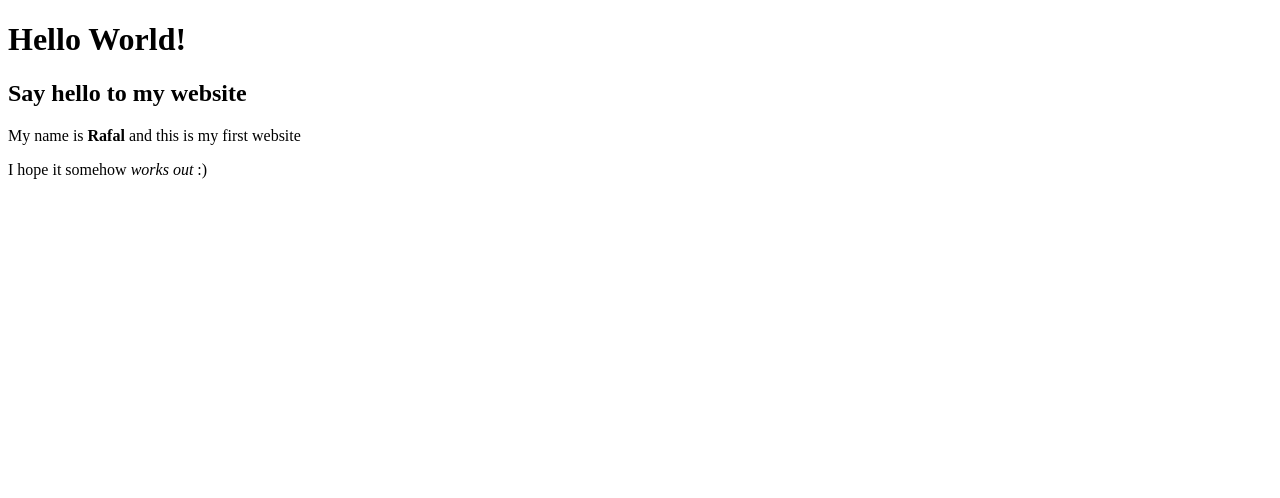
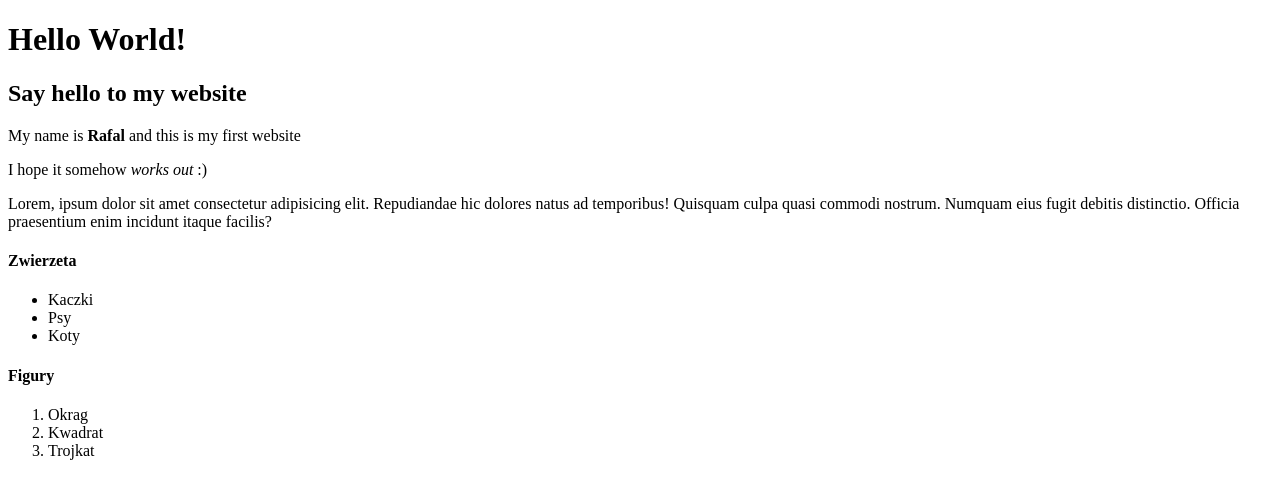
Before and after one commit to MrVaasu/My-first-website, a plain HTML site: page index.html in a window 1280 px wide. Drawn offline with Linux system fonts and the light colour scheme.

Commit message:
My first page updates

```diff
--- a/index.html
+++ b/index.html
@@ -10,9 +10,23 @@
 		<h2>Say hello to my website</h2>
 		<p>My name is <strong>Rafal</strong> and this is my first website</p>
 		<p>I hope it somehow <em> works out</em> :) </p>
-			<!--zobaczymy jak to dziala  -->
+		<p>Lorem, ipsum dolor sit amet consectetur adipisicing elit. Repudiandae hic dolores natus ad temporibus! Quisquam culpa quasi commodi nostrum. Numquam eius fugit debitis distinctio. Officia praesentium enim incidunt itaque facilis?</p>
+			<!--koemnda lorem  -->
 		</p>
 
+		<h4>Zwierzeta</h4>
+		<ul>
+			<li>Kaczki</li>
+			<li>Psy</li>
+			<li>Koty</li>
+		</ul>
+
+		<h4>Figury</h4>
+		<ol>
+			<li>Okrag</li>
+			<li>Kwadrat</li>
+			<li>Trojkat</li>
+		</ol>
 	</body>
 
 </html>
```
Also changed, not shown: odin-links-and-images/index.html (added, +23 -0 lines), odin-links-and-images/pages/about.html (added, +12 -0 lines), 1 other file.
